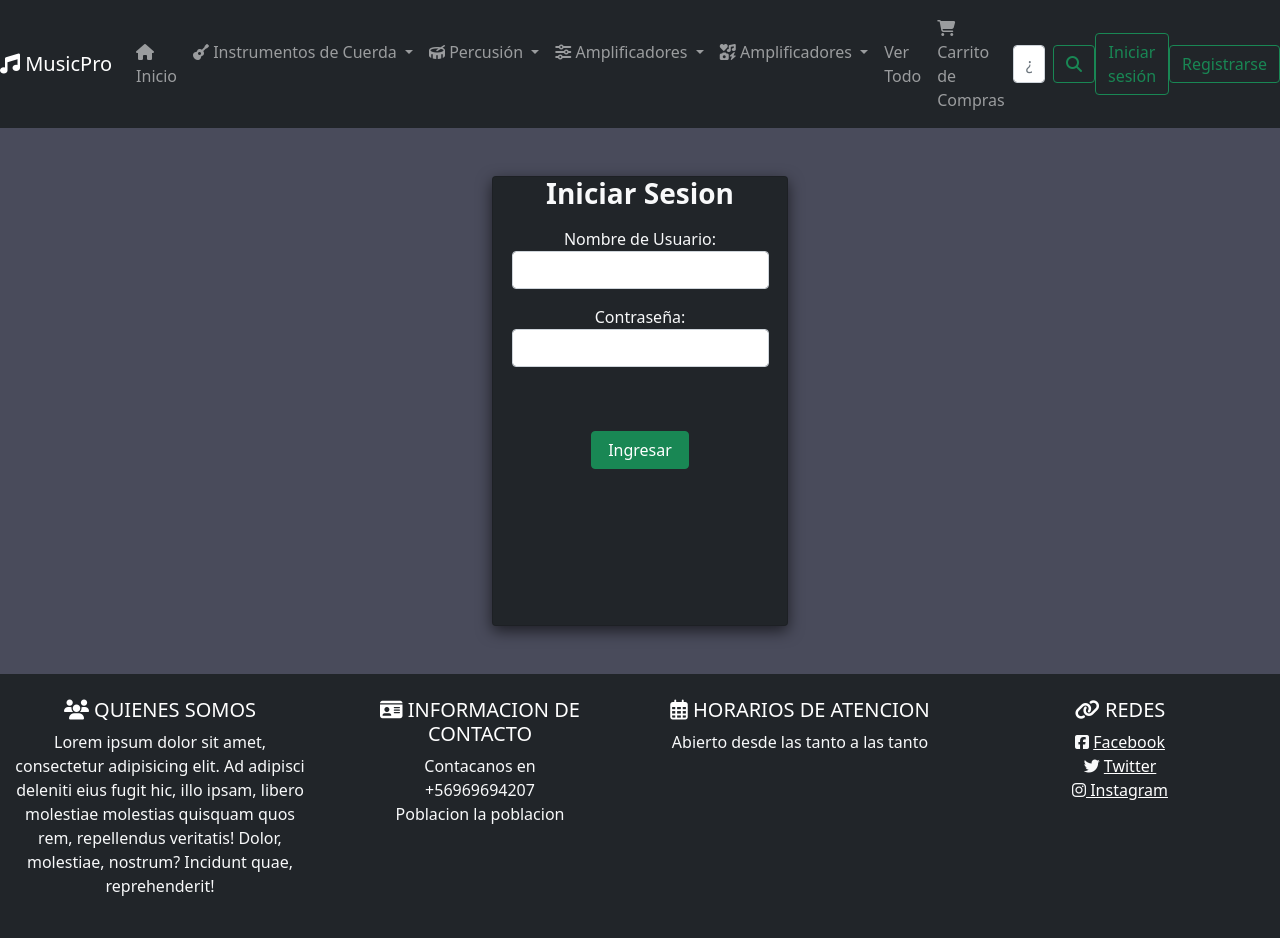
After one commit to HarouDolf/MusicPro-Webpage, a Django app: page /login/ in a window 1280 px wide. The commit adds this page. Run offline with Django 3.2, Linux system fonts and the light colour scheme; some libraries are stand-ins or nearby versions.

Commit message:
[update] agregado inicio de sesion

```diff
--- a/MusicPro/forms.py
+++ b/MusicPro/forms.py
@@ -1,4 +1,24 @@
 from django import forms
+from django.forms import ModelForm
+from django.contrib.auth.forms import UserCreationForm
+from django.contrib.auth.models import User
+from django.contrib.auth import authenticate, login, logout
 
-class AñadirAlCarroForm(forms.Form):
-    cantidad = forms.IntegerField()
+
+class RegUsr(UserCreationForm):
+    username = forms.CharField(widget=forms.TextInput(attrs={'class': 'form-control col-md-4'}),
+                               label="Nombre de Usuario")
+    email = forms.EmailField(widget=forms.EmailInput(attrs={'class': 'form-control col-md-4'}), label="Correo")
+    password1 = forms.CharField(widget=forms.PasswordInput(attrs={'class': 'form-control col-md-4'}),
+                                label="Contraseña")
+    password2 = forms.CharField(widget=forms.PasswordInput(attrs={'class': 'form-control col-md-4'}),
+                                label="Contraseña")
+
+    class Meta:
+        model = User
+        fields = ['username', 'email', 'password1', 'password2']
+
+
+class LoginForm(forms.Form):
+    usr = forms.CharField(widget=forms.TextInput(attrs={'class': 'form-control'}), label="Nombre de Usuario")
+    passwd = forms.CharField(widget=forms.PasswordInput(attrs={'class': 'form-control'}), label="Contraseña")
--- a/MusicPro/views.py
+++ b/MusicPro/views.py
@@ -1,12 +1,12 @@
-from django.shortcuts import render
-
 import random
-from django.shortcuts import redirect
+from django.shortcuts import render, redirect, get_object_or_404
 from django.contrib import messages
-from .forms import AñadirAlCarroForm
+from django.http import HttpResponse, HttpResponseRedirect
 from .models import Productos, SUBSUBCATEGORIA_CHOICES, SUBCATEGORIA_CHOICES, CATEGORIA_CHOICES
 from transbank.webpay.webpay_plus.transaction import Transaction
 from django.views.decorators.csrf import csrf_protect
+from django.contrib.auth import authenticate, login, logout
+from .forms import RegUsr, LoginForm
 from.cart import Cart
 
 
@@ -24,14 +24,47 @@ def producto(request):
             'SUBCATEGORIA_CHOICES': SUBCATEGORIA_CHOICES, 'SUBSUBCATEGORIA_CHOICES': SUBSUBCATEGORIA_CHOICES}
     return render(request, 'producto.html', args)
 
+def detalle(request, producto_id):
+    productos = get_object_or_404(Productos, pk=producto_id)
+    args = {'productos': productos, 'CATEGORIA_CHOICES': CATEGORIA_CHOICES,
+            'SUBCATEGORIA_CHOICES': SUBCATEGORIA_CHOICES, 'SUBSUBCATEGORIA_CHOICES': SUBSUBCATEGORIA_CHOICES}
+    return render(request, 'detalle.html', args)
+
+def login1(request):
+    form = LoginForm(request.POST or None)
+    if form.is_valid():
+        data=form.cleaned_data
+        user = authenticate(username=data.get("usr"), password=data.get("passwd"))
+        if user is not None:
+            login(request,user)
+            messages.success(request,'Ha iniciado sesion correctamente!')
+            return redirect("/")
+        else:
+            messages.warning(request,'Usuario y/o contraseña incorrectos!')
+    return render(request,"login.html", {"form":form})
+
+def registro(request):
+    form = RegUsr
+    if request.method == "POST":
+        form = RegUsr(request.POST)
+
+        if form.is_valid():
+            form.save()
+            messages.success(request,'Se ha registrado con exito!')
+            return redirect("/login")
+    else:
+        form = RegUsr()
+    return render(request, "registro.html", {"form":form})
+
+
 def cart(request):
     return render(request, 'cart.html')
 
 
-def add_product_carrito(request, instrument_id):
+def add_product_carrito(request, productos_id):
     cart = Cart(request)
-    instrument = producto.objects.get(id=instrument_id)
-    cart.añadir(instrument=instrument)
+    productos = producto.objects.get(id=productos_id)
+    cart.añadir(productos=productos)
     return redirect("/cart.html")
 
 
--- a/djangoProject/urls.py
+++ b/djangoProject/urls.py
@@ -23,6 +23,9 @@ urlpatterns = [
     path('admin/', admin.site.urls),
     path('', views.index, name='index'),
     path('producto/', views.producto, name='producto'),
+    path('detalle/<int:producto_id>',views.detalle, name='detalle'),
+    path('login/',views.login1, name='login'),
+    path('registro/',views.registro, name='registro'),
     path('webpay_plus/create',views.webpay_plus_create, name='webpay'),
     path('webpay_plus/commit', views.webpay_plus_commit, name='webpay_commit' ),
     path('cart/', views.cart, name='cart'),
--- a/templates/base.html
+++ b/templates/base.html
@@ -17,11 +17,19 @@
 
 </head>
 <body style="background-color:#494b5b;">
+{% if messages %}
+    <ul class="messages bg-warning font-weight-bold" style="margin-bottom: 0px; list-style-type: none;">
+        {% for message in messages %}
+            <li{% if message.tags %} class="{{ message.tags }}" {% endif %}>
+                {{ message }}</li>
+        {% endfor %}
+    </ul>
+{% endif %}
+
 
 <!-- Barra de Navegacion -->
 
-<nav class="navbar navbar-expand-lg navbar-dark bg-dark navbar-fixed-top">
-    <div class="container-fluid">
+<nav class="navbar navbar-expand-lg navbar-dark bg-dark navbar-fixed-top d-flex">
     <a class="navbar-brand" href="/"><i class="fas fa-music"></i> MusicPro</a>
     <button class="navbar-toggler" type="button" data-bs-toggle="collapse" data-bs-target="#navbarScroll"
             aria-controls="navbarScroll" aria-expanded="false" aria-label="Toggle navigation">
@@ -30,12 +38,13 @@
     <div class="collapse navbar-collapse" id="navbarScroll">
         <ul class="navbar-nav me-auto my-2 my-lg-0 navbar-nav-scroll">
             <li class="nav-item">
-                    <a class="nav-link" aria-current="page" href="/"><i class="fas fa-home"></i>  Inicio</a>
+                <a class="nav-link" aria-current="page" href="/"><i class="fas fa-home"></i> Inicio</a>
             </li>
 
             <li class="nav-item dropdown">
                 <a class="nav-link dropdown-toggle" href="#" id="navbarScrollingDropdown" role="button"
-                       data-bs-toggle="dropdown" aria-haspopup="true" aria-expanded="false"><i class="fas fa-guitar"></i> Instrumentos de Cuerda </a>
+                   data-bs-toggle="dropdown" aria-haspopup="true" aria-expanded="false"><i
+                        class="fas fa-guitar"></i> Instrumentos de Cuerda </a>
                 <ul class="dropdown-menu" aria-labelledby="navbarScrollingDropdown">
                     <li><a class="dropdown-item" href="#">Guitarras</a></li>
                     <li><a class="dropdown-item" href="#">Bajos</a></li>
@@ -46,7 +55,8 @@
 
             <li class="nav-item dropdown">
                 <a class="nav-link dropdown-toggle" href="#" id="navbarScrollingDropdown" role="button"
-                       data-bs-toggle="dropdown" aria-haspopup="true" aria-expanded="false"><i class="fas fa-drum"></i> Percusion </a>
+                   data-bs-toggle="dropdown" aria-haspopup="true" aria-expanded="false"><i class="fas fa-drum"></i>
+                    Percusión </a>
                 <ul class="dropdown-menu" aria-labelledby="navbarScrollingDropdown">
                     <li><a class="dropdown-item" href="#">Baterias Acusticas</a></li>
                     <li><a class="dropdown-item" href="#">Baterias Electronicas</a></li>
@@ -55,7 +65,8 @@
 
             <li class="nav-item dropdown">
                 <a class="nav-link dropdown-toggle" href="#" id="navbarScrollingDropdown" role="button"
-                       data-bs-toggle="dropdown" aria-haspopup="true" aria-expanded="false"><i class="fas fa-sliders-h"></i> Amplificadores </a>
+                   data-bs-toggle="dropdown" aria-haspopup="true" aria-expanded="false"><i
+                        class="fas fa-sliders-h"></i> Amplificadores </a>
                 <ul class="dropdown-menu" aria-labelledby="navbarScrollingDropdown">
                     <li><a class="dropdown-item" href="#">Cabezales</a></li>
                     <li><a class="dropdown-item" href="#">Cajas</a></li>
@@ -64,7 +75,8 @@
 
             <li class="nav-item dropdown">
                 <a class="nav-link dropdown-toggle" href="#" id="navbarScrollingDropdown" role="button"
-                       data-bs-toggle="dropdown" aria-haspopup="true" aria-expanded="false"><i class="fas fa-icons"></i> Amplificadores </a>
+                   data-bs-toggle="dropdown" aria-haspopup="true" aria-expanded="false"><i class="fas fa-icons"></i>
+                    Amplificadores </a>
                 <ul class="dropdown-menu" aria-labelledby="navbarScrollingDropdown">
                     <li><a class="dropdown-item" href="#">Audifonos</a></li>
                     <li><a class="dropdown-item" href="#">Monitores</a></li>
@@ -80,17 +92,29 @@
                 <a class="nav-link" aria-current="page" href=/producto/> Ver Todo</a>
             </li>
 
-                <li class="nav-item" style="padding-left: 450px">
-                    <a class="nav-link" aria-current="page" href=/cart/><i class="fas fa-shopping-cart"></i> Carrito de Compras</a>
+        </ul>
+        <ul class="navbar-nav align-items-center">
+            <li class="nav-item navbar-nav">
+                <a class="nav-link" aria-current="page" href=/cart/><i class="fas fa-shopping-cart"></i> Carrito de
+                    Compras</a>
             </li>
-
-            </ul>
             <form class="d-flex">
-                <input class="form-control me-2 type="search" placeholder="¿Que buscas?" aria-label="Search">
+                <input class="form-control me-2 type=" search" placeholder="¿Que buscas?" aria-label="Search">
                 <button class="btn btn-outline-success" type="submit"><i class="fas fa-search"></i></button>
             </form>
+            <li style="text-decoration: none">
+                <a href=/login/>
+                    <button class="btn btn-outline-success">Iniciar sesión</button>
+                </a>
+            </li>
+            <li style="text-decoration: none">
+                <a href=/registro/>
+                    <button class="btn btn-outline-success">Registrarse</button>
+                </a>
+            </li>
+        </ul>
     </div>
-    </div>
+
 </nav>
 
 
@@ -118,19 +142,23 @@
                     nostrum? Incidunt quae, reprehenderit!</p>
             </div>
             <div class="col-lg-3 col-md-6 mb-4 mb-md-0">
-                    <h5 class="text-center text-uppercase text-white"><i class="fas fa-id-card"></i> Informacion de contacto</h5>
+                <h5 class="text-center text-uppercase text-white"><i class="fas fa-id-card"></i> Informacion de contacto
+                </h5>
                 <p class="text-light text-center">Contacanos en<br>+56969694207<br>Poblacion la poblacion</p>
             </div>
             <div class="col-lg-3 col-md-6 mb-4 mb-md-0">
-                    <h5 class="text-center text-uppercase text-white"> <i class="far fa-calendar-alt"></i> Horarios de atencion</h5>
+                <h5 class="text-center text-uppercase text-white"><i class="far fa-calendar-alt"></i> Horarios de
+                    atencion</h5>
                 <p class="text-light text-center">Abierto desde las tanto a las tanto</p>
             </div>
             <div class="col-lg-3 col-md-6 mb-4 mb-md-0">
-                    <h5 class="text-center text-uppercase text-white"><i class="fas fa-link " ></i> Redes</h5>
+                <h5 class="text-center text-uppercase text-white"><i class="fas fa-link "></i> Redes</h5>
                 <p class="text-light text-center">
-                        <i class="fab fa-facebook-square"></i> <a style="color: white" href="https://www.facebook.com/"> Facebook</a>
+                    <i class="fab fa-facebook-square"></i> <a style="color: white" href="https://www.facebook.com/">
+                    Facebook</a>
                     <br><i class="fab fa-twitter"></i> <a style="color: white" href="https://twitter.com/"> Twitter</a>
-                        <br><i class="fab fa-instagram"></i><a style="color: white" href="https://www.instagram.com/"> Instagram</a>
+                    <br><i class="fab fa-instagram"></i><a style="color: white" href="https://www.instagram.com/">
+                    Instagram</a>
                 </p>
             </div>
         </div>
--- /dev/null
+++ b/templates/login.html
@@ -0,0 +1,26 @@
+{% extends 'base.html' %}
+{% load static %}
+{% block content %}
+    <div class="row justify-content-center">
+        <div class="col-lg-3">
+            <div class="card my-5 d-flex"
+                 style="flex-direction: column; height: 450px; box-shadow: 0 0.313rem 0.938rem rgba(0, 0, 0, 0.6);">
+                <form class="text-light text-center d-flex" style="flex-direction: column;" method="post">
+                    <h3 class="card-title fw-bold text-light">Iniciar Sesion</h3>
+                    {% csrf_token %}
+                    {% for field in form %}
+                        <div class="fieldWrapper card-text fw-light text-light mx-auto px-3 my-2">
+                            {{ field.errors }}
+                            {{ field.label_tag }} {{ field }}
+                        </div>
+                    {% endfor %}
+                    <br>
+                    <br>
+                    <button type="submit" class="btn btn-success mx-auto my-2 px-3" ,name="save">Ingresar</button>
+                    <br>
+                    <br>
+                </form>
+            </div>
+        </div>
+    </div>
+{% endblock %}
--- a/templates/producto.html
+++ b/templates/producto.html
@@ -242,7 +242,7 @@
                                             <h5 class="card-title fw-bold text-light">{{ producto.nombre }}</h5>
                                             <p class="card-text fw-light text-light">{{ producto.descripcion|truncatewords:6 }}</p>
                                             <p class="card-text fw-light text-light">${{ producto.precio }}</p>
-                                            <a href="#" class="btn btn-primary">Ver Mas</a>
+                                            <a href="{% url 'detalle' producto.id %}" class="btn btn-primary">Ver Mas</a>
                                         </div>
                                     </div>
                                 </div>
```
Also changed, not shown: templates/detalle.html (+63 -0 lines), templates/index.html (+29 -12 lines), templates/registro.html (added, +26 -0 lines), db.sqlite3. Lines whose indentation alone changed are shown as unchanged.
